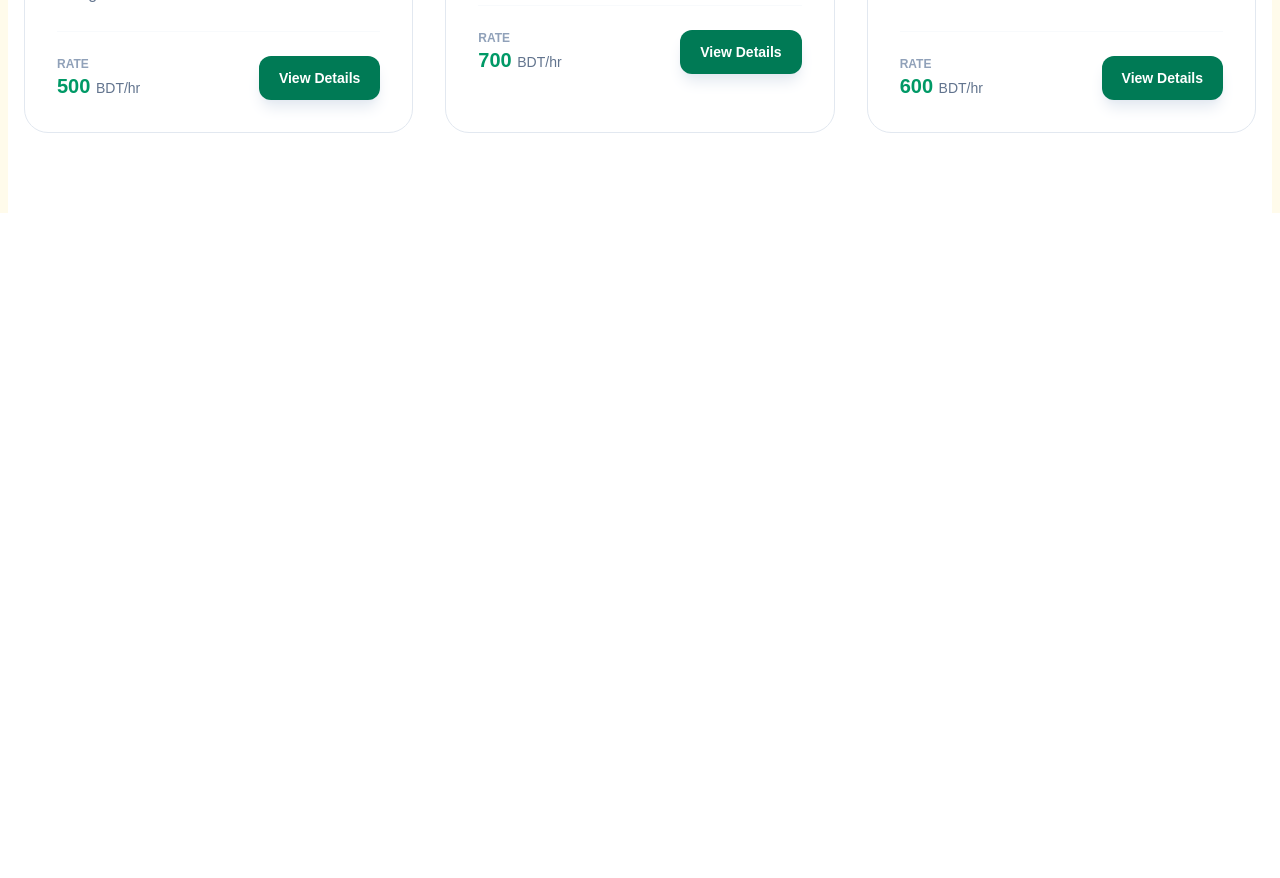
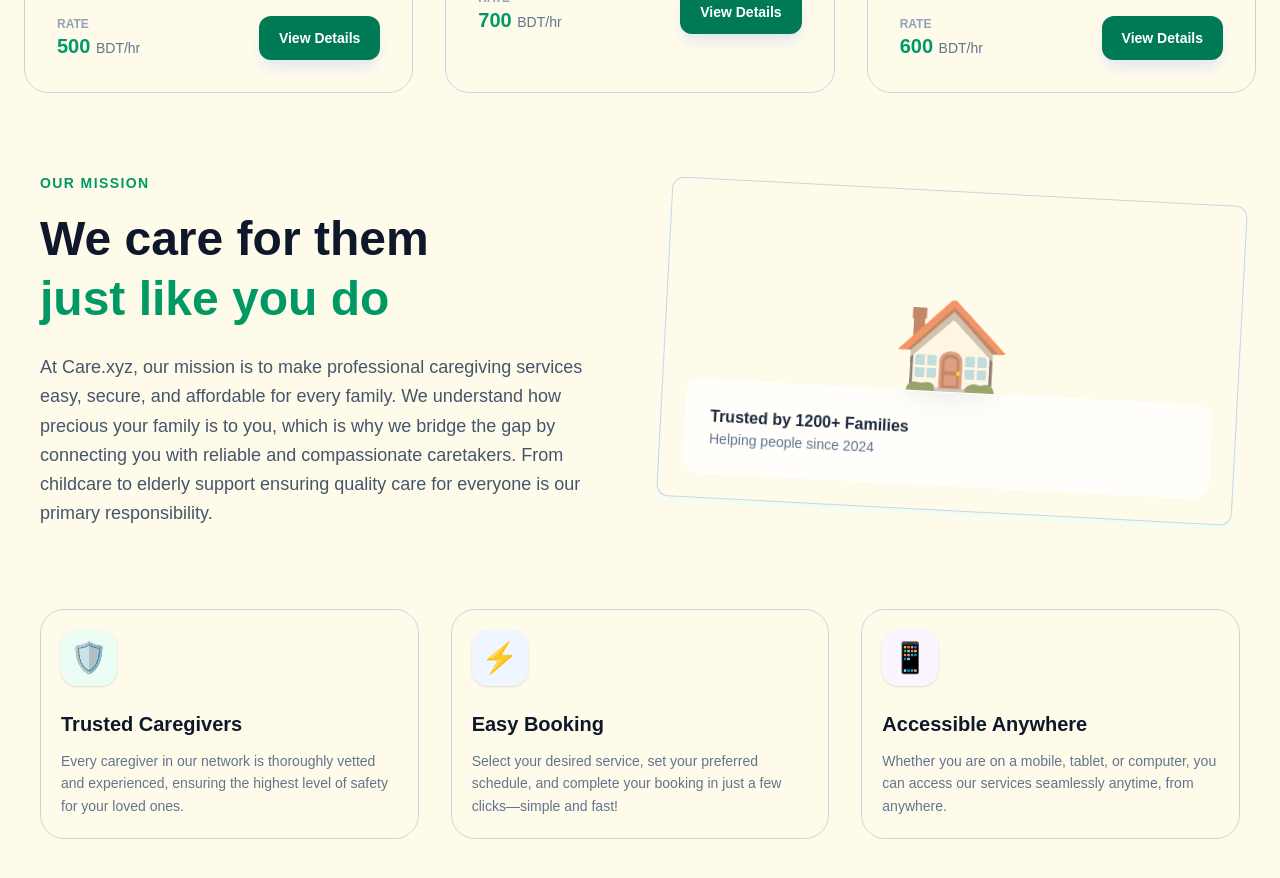
Before and after one commit to shouravhasanshurjo8201/care-xyz, a Next.js app: page / in a window 1280 px wide. Shown: the part 900-1778 px from the top of the page. Before the commit the page ends 1113 px from the top, so only its background shows below. Built offline with nearby package versions, Linux system fonts and the light colour scheme.

Commit message:
About Section Add

```diff
--- a/src/app/page.js
+++ b/src/app/page.js
@@ -1,4 +1,5 @@
 "use client";
+import AboutSection from "@/components/AboutSection";
 import BannerSlider from "@/components/BannerSlider";
 import Services from "@/components/Services";
 
@@ -8,6 +9,7 @@ export default function Home() {
     <div className="container mx-auto px-2 bg-amber-50">
       <BannerSlider />
       <Services />
+      <AboutSection />
     </div>
   );
 }
--- /dev/null
+++ b/src/components/AboutSection.jsx
@@ -0,0 +1,80 @@
+import React from "react";
+
+const AboutSection = () => {
+  const features = [
+    {
+      title: "Trusted Caregivers",
+      description: "Every caregiver in our network is thoroughly vetted and experienced, ensuring the highest level of safety for your loved ones.",
+      icon: "🛡️",
+      color: "bg-emerald-50 text-emerald-600"
+    },
+    {
+      title: "Easy Booking",
+      description: "Select your desired service, set your preferred schedule, and complete your booking in just a few clicks—simple and fast!",
+      icon: "⚡",
+      color: "bg-blue-50 text-blue-600"
+    },
+    {
+      title: "Accessible Anywhere",
+      description: "Whether you are on a mobile, tablet, or computer, you can access our services seamlessly anytime, from anywhere.",
+      icon: "📱",
+      color: "bg-purple-50 text-purple-600"
+    }
+  ];
+
+  return (
+    <section className="py-10 ">
+      <div className=" px-8">
+
+        <div className="flex flex-col lg:flex-row items-center gap-12 mb-20">
+          <div className="lg:w-1/2">
+            <span className="text-emerald-600 font-bold uppercase tracking-widest text-sm block mb-4">
+              Our Mission
+            </span>
+            <h2 className="text-3xl md:text-5xl font-black text-slate-900 leading-tight mb-6">
+              We care for them <br /> <span className="text-emerald-600">just like you do</span>
+            </h2>
+            <p className="text-slate-600 text-lg leading-relaxed">
+              At Care.xyz, our mission is to make professional caregiving services easy, secure, and affordable for every family.
+              We understand how precious your family is to you, which is why we bridge the gap by connecting you with reliable and compassionate caretakers.
+              From childcare to elderly support ensuring quality care for everyone is our primary responsibility.
+            </p>
+          </div>
+
+          <div className="w-full lg:w-1/2 relative">
+            <div className="w-full h-80 bg-amber-50 border border-slate-300 rounded-xl relative overflow-hidden shadow-md shadow-emerald-50 transform rotate-3 hover:rotate-0 transition-transform duration-500">
+               <div className="absolute inset-0 flex items-center justify-center text-8xl opacity-70">
+                 🏠
+               </div>
+               <div className="absolute bottom-6 left-6 right-6 bg-white/80 backdrop-blur-md p-6 rounded-2xl border border-white">
+                  <p className="text-slate-800 font-bold">Trusted by 1200+ Families</p>
+                  <p className="text-sm text-slate-500">Helping people since 2024</p>
+               </div>
+            </div>
+          </div>
+        </div>
+
+        <div className="grid grid-cols-1 md:grid-cols-3 gap-8">
+          {features.map((feature, index) => (
+            <div
+              key={index}
+              className="group p-5 rounded-3xl border border-slate-300 hover:border-emerald-200 hover:bg-emerald-50/30 transition-all duration-300"
+            >
+              <div className={`w-14 h-14 ${feature.color} rounded-2xl flex items-center justify-center text-3xl mb-6 shadow-sm`}>
+                {feature.icon}
+              </div>
+              <h3 className="text-xl font-extrabold text-slate-900 mb-3 group-hover:text-emerald-700">
+                {feature.title}
+              </h3>
+              <p className="text-slate-500 leading-relaxed text-sm">
+                {feature.description}
+              </p>
+            </div>
+          ))}
+        </div>
+      </div>
+    </section>
+  );
+};
+
+export default AboutSection;
--- a/src/components/Services.jsx
+++ b/src/components/Services.jsx
@@ -33,7 +33,7 @@ const services = [
 
 const Services = () => {
   return (
-    <section className="py-20 bg-white">
+    <section className="py-10">
       <div className="px-4">
 
         <div className="text-center mb-16">
@@ -49,7 +49,7 @@ const Services = () => {
           {services.map((service) => (
             <div
               key={service.id}
-              className="group relative bg-white border border-slate-200 p-8 rounded-3xl transition-all duration-300 hover:shadow-md hover:shadow-emerald-100 hover:-translate-y-2"
+              className="group relative border border-slate-300 p-8 rounded-3xl transition-all duration-300 hover:shadow-md hover:shadow-emerald-100 hover:-translate-y-2"
             >
               <div className={`w-16 h-16 ${service.bgClass} ${service.textClass} rounded-2xl flex items-center justify-center text-3xl mb-6 group-hover:scale-110 transition-transform`}>
                 {service.icon}
```
